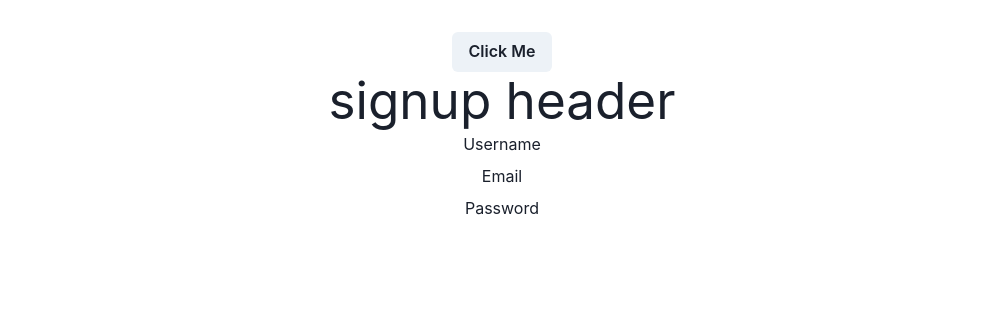
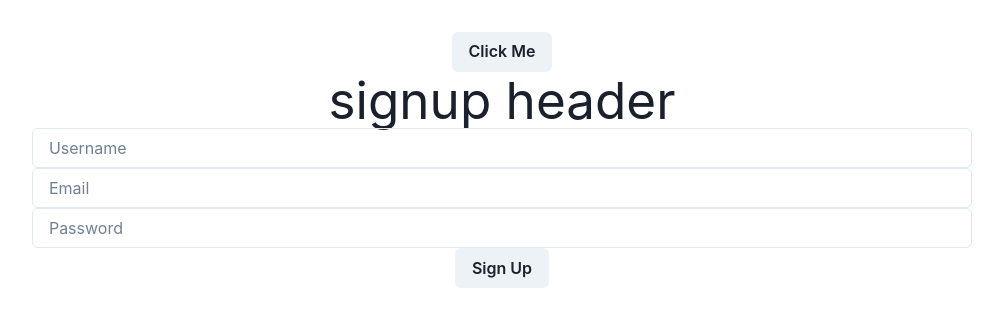
Before and after one commit to HeinHtutZaw19/simplify, a React (Vite) app in the folder frontend/: page /signup in a window 1280 px wide. Shown: the top 326 px of the page, without its empty margins (138-1141 px from the left). Built offline with nearby package versions, Linux system fonts and the light colour scheme.

Commit message:
Set basic request and response in frontend+backend

```diff
--- /dev/null
+++ b/frontend/src/API/API.jsx
@@ -0,0 +1,24 @@
+const header = {
+    headers: {
+        'Content-Type': 'application/json; charset=UTF-8'
+    }
+}
+
+export const signupUser = async (user) => {
+    const url = "http://localhost:4000/api/signup";
+    const params = {
+        ...header,
+        method: 'POST',
+        body: JSON.stringify(user)
+    };
+    try {
+        const res = await fetch(url, params);
+        const parsed = await res.json();
+        return parsed;
+    }
+    catch (error) {
+        console.error(error.message);
+    }
+}
+
+export default signupUser;
--- a/frontend/src/Signup.jsx
+++ b/frontend/src/Signup.jsx
@@ -1,22 +1,21 @@
 import './App.css'
-import { Editable, EditableInput, EditablePreview } from '@chakra-ui/react'
+import signupUser from './API/API'
+import { Input, Button } from '@chakra-ui/react'
 
-function Signup() {
+const Signup = () => {
+    const onSignupClick = async () => {
+        console.log("Sign up clicked")
+        const res = await signupUser({'username':'ehrmantraut'});
+        console.log('res:', res);
+    }
+
     return (
         <div>
             <h1>signup header</h1>
-            <Editable placeholder='Username'>
-                <EditablePreview />
-                <EditableInput />
-            </Editable>
-            <Editable placeholder='Email'>
-                <EditablePreview />
-                <EditableInput />
-            </Editable>
-            <Editable placeholder='Password'>
-                <EditablePreview />
-                <EditableInput />
-            </Editable>
+            <Input placeholder='Username' />
+            <Input placeholder='Email' />
+            <Input placeholder='Password' />
+            <Button onClick={onSignupClick}>Sign Up</Button>
         </div>
     )
 }
--- a/package.json
+++ b/package.json
@@ -15,6 +15,7 @@
   "author": "",
   "license": "ISC",
   "dependencies": {
+    "cors": "^2.8.5",
     "dotenv": "^16.4.7",
     "express": "^4.21.2",
     "mongoose": "^8.12.1",
```
Also changed, not shown: 2 other files (tests, documents, lock files or other folders).
